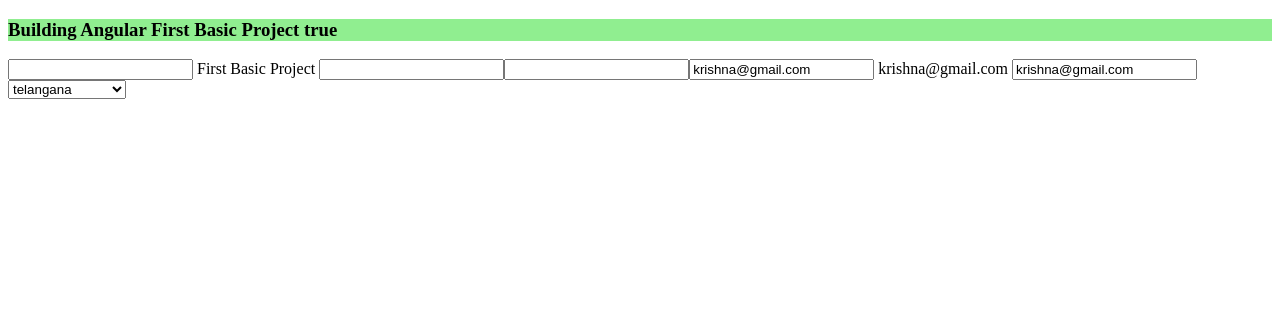
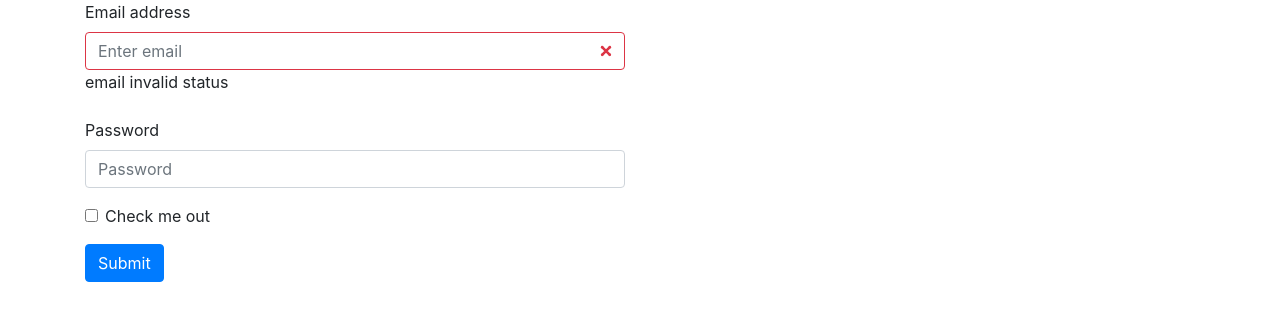
Before and after one commit to kpavankumaar/ngbatch10, an Angular app in the folder angular/basics/: page / in a window 1280 px wide. Shown: the top 320 px of the page. Built offline with nearby package versions, Linux system fonts and the light colour scheme.

Commit message:
template driven forms

```diff
--- a/angular/basics/package.json
+++ b/angular/basics/package.json
@@ -21,7 +21,9 @@
     "@angular/platform-browser": "^5.2.0",
     "@angular/platform-browser-dynamic": "^5.2.0",
     "@angular/router": "^5.2.0",
+    "bootstrap": "^4.3.1",
     "core-js": "^2.4.1",
+    "jquery": "^3.4.1",
     "rxjs": "^5.5.6",
     "zone.js": "^0.8.19"
   },
--- a/angular/basics/src/app/app.component.html
+++ b/angular/basics/src/app/app.component.html
@@ -1,4 +1,4 @@
-<h3 [style.backgroundColor] = "fontColor">Building Angular {{title}} {{ 4 == 1 + 3}}</h3>
+<!-- <h3 [style.backgroundColor] = "fontColor">Building Angular {{title}} {{ 4 == 1 + 3}}</h3>
 
 <input type="text" (input)="runTheCode($event.target.value)" >
 {{title}}
@@ -13,4 +13,5 @@
 <p *ngIf = 'false' [ngClass] = "{'is_invalid':true}">Lorem ipsum dolor sit amet consectetur adipisicing elit. Officia corporis ea, animi nostrum expedita nisi, excepturi quae maiores quo itaque ipsam magni architecto dolorum omnis blanditiis maxime soluta natus velit?</p>
 <select (click)="chooseState($event.target.value)" >
     <option *ngFor = "let state of states">{{state}}</option>;
-</select>
+</select> -->
+<app-templatedrivenform></app-templatedrivenform>
--- a/angular/basics/src/app/templatedrivenform/templatedrivenform.component.html
+++ b/angular/basics/src/app/templatedrivenform/templatedrivenform.component.html
@@ -1,3 +1,52 @@
-<p>
-  templatedrivenform works!
-</p>
+<div class="container">
+  <div class="row">
+    <div class="col-sm-6">
+      <form #loginForm = "ngForm" (submit) = "loginDetails(loginForm)">
+        <div class="form-group">
+          <label for="exampleInputEmail1">Email address</label>
+          <input
+            type="email"
+            name="email"
+            class="form-control"
+            id="exampleInputEmail1"
+            ngModel
+            required
+            [ngClass] = "{'is-invalid':loginForm.controls.email?.invalid}"
+            placeholder="Enter email">
+          <label for=""> email invalid status</label>
+        </div>
+        <div class="form-group">
+          <label for="exampleInputPassword1">Password</label>
+          <input
+            type="password"
+            name = "password"
+            class="form-control"
+            id="exampleInputPassword1"
+            ngModel
+            placeholder="Password">
+        </div>
+        <div class="form-group form-check">
+          <input type="checkbox" class="form-check-input" id="exampleCheck1">
+          <label class="form-check-label" for="exampleCheck1">Check me out</label>
+        </div>
+        <button type="submit" class="btn btn-primary" >Submit</button>
+      </form>
+    </div>
+  </div>
+</div>
+<!--
+ ngForm =  formModel{
+    controls:{
+      email:{},
+      password:{
+        touched:true,
+        untouched:false,
+        prestine:true,
+        dirty:false,
+        valid:true,
+        invalid:false
+      }
+    }
+  }
+
+ -->
--- a/angular/basics/src/app/templatedrivenform/templatedrivenform.component.ts
+++ b/angular/basics/src/app/templatedrivenform/templatedrivenform.component.ts
@@ -11,5 +11,8 @@ export class TemplatedrivenformComponent implements OnInit {
 
   ngOnInit() {
   }
+  loginDetails(val){
+    console.log(val)
+  }
 
 }
```
Also changed, not shown: angular/basics/.angular-cli.json, 1 other file (tests, documents, lock files or other folders).
